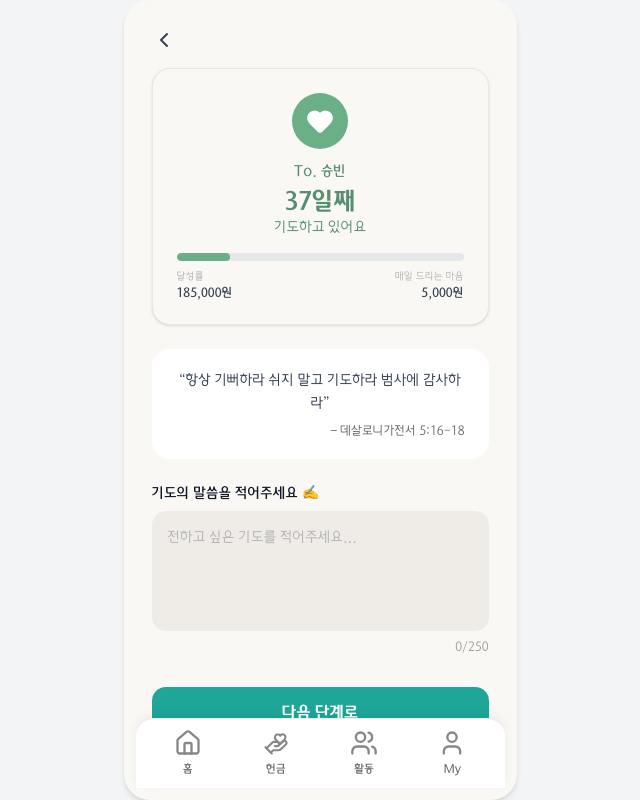
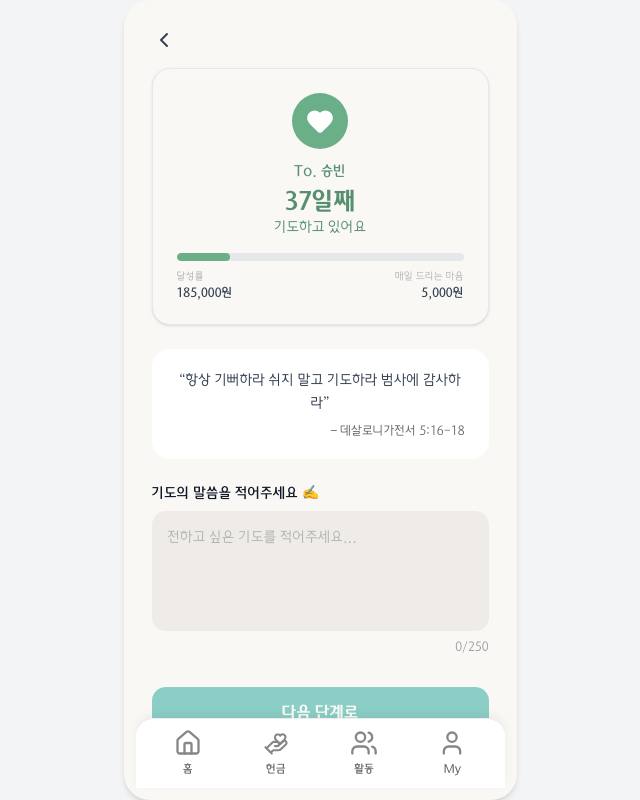
Before and after one commit to PrayForHanaro/Frontend, a Next.js app: page /bless/interval/1/message in a window 1280 px wide. Shown: the whole page, without its empty margins (320-960 px from the left). Built offline with nearby package versions, Linux system fonts and the light colour scheme.

Commit message:
fix: prevent advancing on empty message in bless message page #7

```diff
--- a/app/(main)/bless/interval/[blessId]/message/page.tsx
+++ b/app/(main)/bless/interval/[blessId]/message/page.tsx
@@ -18,7 +18,10 @@ export default function BlessIntervalMessage() {
 
   const target = MOCK_TARGETS.find((t) => t.id === blessId);
 
+  const isMessageEmpty = message.trim().length === 0;
+
   const handleNext = () => {
+    if (isMessageEmpty) return;
     router.push('/bless/interval/complete');
   };
 
@@ -91,7 +94,7 @@ export default function BlessIntervalMessage() {
         </div>
 
         <div className="mt-auto px-4 pt-8 pb-6">
-          <BlessActionButton onClick={handleNext}>
+          <BlessActionButton disabled={isMessageEmpty} onClick={handleNext}>
             다음 단계로
           </BlessActionButton>
         </div>
```
